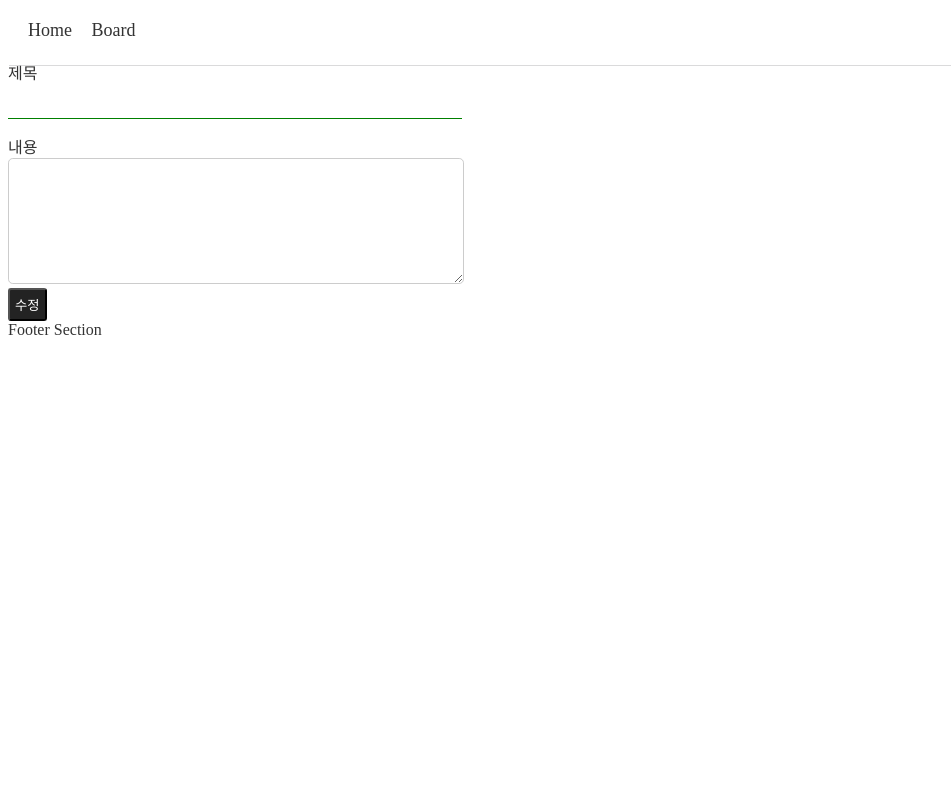
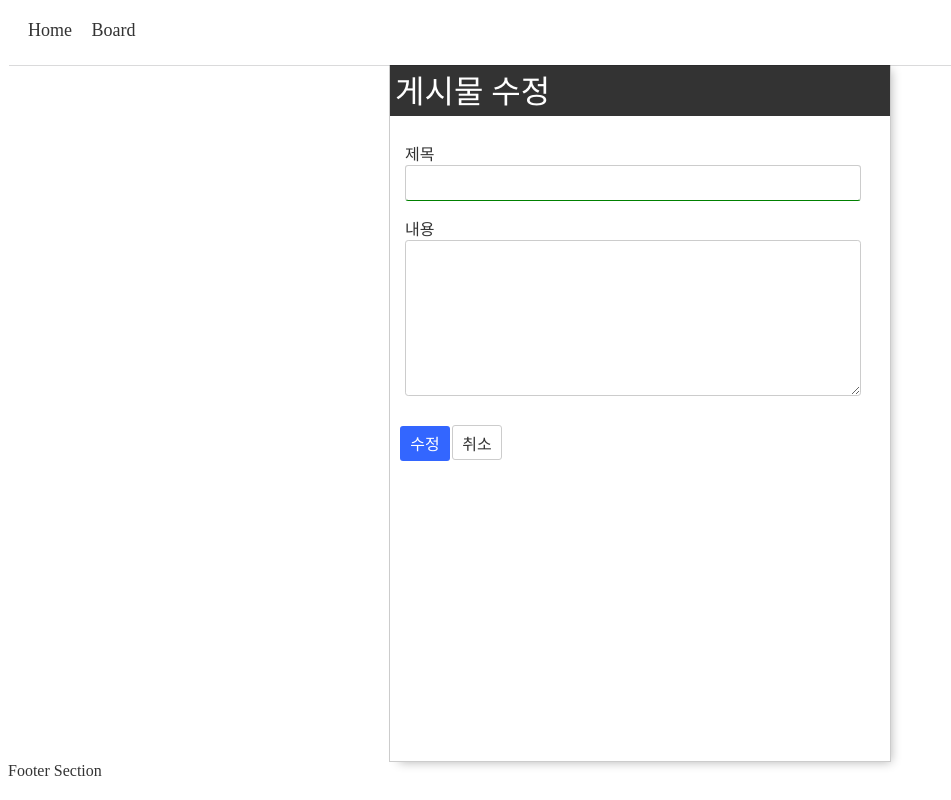
Before and after one commit to Seungeun727/vue3-book-oneLine, a Vue app: page /board/edit/1 in a window 1280 px wide. Shown: the whole page, without its empty margins (0-951 px from the left). Built offline with nearby package versions, Linux system fonts and the light colour scheme.

Commit message:
design: Board 게시물 버튼 디자인 변경

```diff
--- a/src/assets/scss/_base.scss
+++ b/src/assets/scss/_base.scss
@@ -1,14 +1,6 @@
 label {
   display: block;
   margin-top: 10px;
-}
-
-input {
-  border: 1px solid #ccc;
-  width: 100%;
-  height: 32px;
-  margin-bottom: 20px;
-  outline: 0;
 }
 
 input:not(:valid) {
@@ -18,9 +10,28 @@ input:valid {
   border-bottom: 1px solid green;
 }
 
+input {
+  width: 450px;
+  height: 32px;
+  border: 1px solid $light-gray;
+  border-radius: .2rem;
+  margin-bottom: 5px;
+}
+
 textarea {
-  border: 1px solid #ccc;
-  width: 100%;
-  height: 80px;
-  border-radius: .3rem;
+  width: 450px;
+  height: 150px;
+  border: 1px solid $light-gray;
+  border-radius: .2rem;
+  outline: none;
 }
+
+.btn {
+  width: 50px;
+  height: 35px;
+  padding: 5px;
+  border: 0;
+  outline: 0;
+  background: 0;
+  font-size: 1.0rem;
+}
--- a/src/assets/scss/_button.scss
+++ b/src/assets/scss/_button.scss
@@ -1,14 +1,31 @@
+@mixin change-button($bg-color) {
+  color: $white;
+  padding: 5px;
+  border-radius: 3px;
+  background-color: $bg-color;
+}
+
+@mixin outline-button($border-color) {
+  @if ($border-color == "#232323") {
+    color: $white;
+  }
+  @else {
+    color: $font-color;
+  }
+  margin-left: 2px;
+  background: 0;
+  border-radius: 3px;
+  border: 1px solid $border-color;
+}
+
 .btn--black {
-  padding: 5px;
-  color: $white;
-  background-color: $btn-color;
-  border-radius: 3px;
+  @include change-button($btn-color);
 }
 
 .btn--white {
-  margin-left: 2px;
-  padding: 7px;
-  background: 0;
-  border: 1px solid $light-gray;
-  border-radius: 3px;
+  @include outline-button($light-gray);
 }
+
+.btn--blue {
+  @include change-button(map-get($blue-colors, color3));
+}
--- a/src/assets/scss/_variables.scss
+++ b/src/assets/scss/_variables.scss
@@ -30,6 +30,9 @@ $gray-colors: (
   color5: #424242,
 );
 
+// basic variables
+$bg-color: background-color;
+$border-color: border-color;
 
 // font variables
 $font-size: 2.0em;
--- a/src/components/board/BoardDetail.vue
+++ b/src/components/board/BoardDetail.vue
@@ -24,8 +24,10 @@
       <div class="content-text">
         {{ post.board_text }}
       </div>
+      <div class="btn">
+        <BoardDetailButton />
+      </div>
     </div>
-    <BoardDetailButton />
   </div>
 </template>
 
@@ -58,6 +60,7 @@ export default {
   padding-top: 70px;
 }
 .content {
+  position: relative;
   width: 70%;
   height: 600px;
   margin-left: 150px;
@@ -78,7 +81,6 @@ export default {
     }
   }
 }
-
 .content-title {
   font-size: $font-size;
   font-weight: 650;
@@ -94,4 +96,11 @@ export default {
   color: black;
   padding: 10px;
 }
+.btn {
+  width: 100px;
+  right: 0;
+  bottom: 30px;
+  position: absolute;
+}
+
 </style>
--- a/src/components/board/BoardDetailButton.vue
+++ b/src/components/board/BoardDetailButton.vue
@@ -1,10 +1,13 @@
 <template>
-  <div>
+  <div class="btn-container">
     <router-link
       :to="{ name: 'BoardEdit', params: { id }}">
       수정
     </router-link>
-    <button type="button">
+    <button
+      type="button"
+      class="btn btn--white"
+      @click="moveList()">
       목록
     </button>
   </div>
@@ -18,7 +21,23 @@ export default {
       default: 1
     }
   },
+  methods: {
+    moveList() {
+      this.$router.push('/board');
+    }
+  }
 }
 </script>
 
-<style lang="scss" scoped></style>
+<style lang="scss" scoped>
+.btn-container {
+  width: 100px;
+  height: 50px;
+}
+
+a {
+  text-decoration: none;
+  color: map-get($blue-colors, color3);
+  font-size: $font-size-small;
+}
+</style>
--- a/src/components/board/BoardEdit.vue
+++ b/src/components/board/BoardEdit.vue
@@ -1,7 +1,14 @@
 <template>
-  <div>
+  <div class="container">
     <Form
+      class="form"
       :initial-values="formValues">
+      <div class="main-title">
+        <span class="title">
+          게시물 수정
+        </span>
+      </div>
+      <div class="content">
         <Field
           v-slot="{ field, errorMessage }"
           v-model="formValues.title"
@@ -28,13 +35,23 @@
             {{ errorMessage }}
           </span>
         </Field>
-    </Form>
+      </div>
+      <div class="btn-group">
         <button
-      class="btn-group btn btn--black"
-      type="submit"
+          class="btn btn--blue"
+          type="button"
           @click="modifyForm(formValues)">
           수정
         </button>
+        <button
+          class="btn btn--white"
+          type="button"
+          @click="cancleForm()">
+          취소
+        </button>
+      </div>
+    </Form>
+    {{ msg }}
   </div>
 </template>
 <script>
@@ -51,6 +68,7 @@ export default {
         title: '',
         text: '',
       },
+      msg: '',
     }
   },
   methods: {
@@ -68,7 +86,6 @@ export default {
     },
     modifyForm(formData) {
       const postId = this.$route.params.id;
-      console.log(postId);
       axios.post(`${process.env.VUE_APP_API_URL}` + "/board/update/" + postId,
       JSON.stringify(formData), {
         headers: {
@@ -80,22 +97,35 @@ export default {
       }).catch((err) => {
         console.log("modifyForm Error", err.response);
       })
+    },
+    cancleForm() {
+      this.$router.go(-1);
     }
   },
 };
 </script>
 <style lang="scss" scoped>
-input {
-  width: 450px;
-  border: 0;
-  border-bottom: 1px solid $light-gray;
-  margin-bottom: 5px;
+.form {
+  margin: 0 auto;
+  border: 1px solid #ccc;
+  width: 500px;
+  height: 700px;
+  box-shadow: 5px 5px 10px -5px rgba(0, 0, 0, 0.3);
 }
 
-textarea {
-  width: 450px;
-  height: 120px;
-  border: 1px solid $light-gray;
-  outline: none;
+.main-title {
+  height: 45px;
+  background: #333;
+  font-size: $font-size;
+  color: white;
+  padding: 5px;
+}
+
+.content {
+  padding: 15px;
+}
+
+.btn-group {
+  padding: 10px;
 }
 </style>
```
Lines whose indentation alone changed are shown as unchanged.
